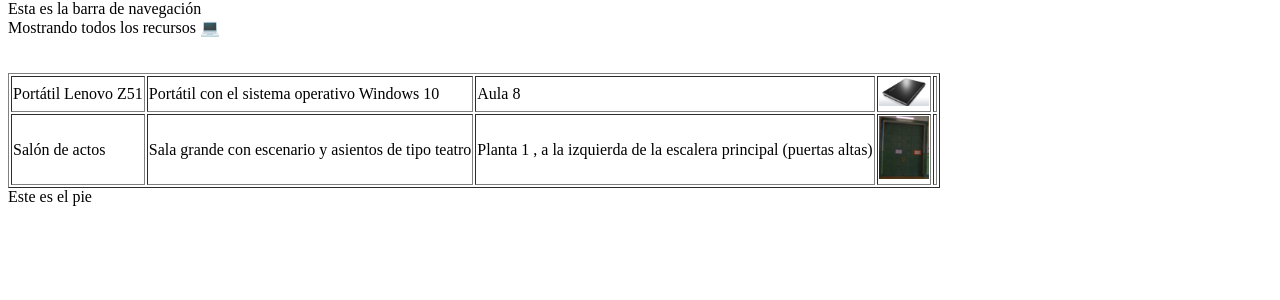
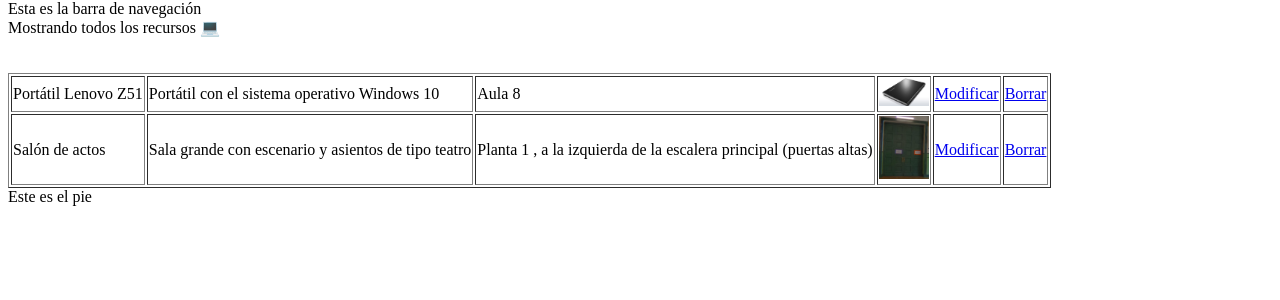
Before and after one commit to juanmatorres-dev/app_reserva_de_recursos, a PHP site: page / in a window 1280 px wide. Shown: the part 26-326 px from the top of the page. Run offline with PHP 8.4, Linux system fonts and the light colour scheme; data comes from the database, SQL or seed files in the repository.

Commit message:
Añadidos botones modificar y borrar (en proceso ...)

```diff
--- a/views/allResources.php
+++ b/views/allResources.php
@@ -32,20 +32,14 @@ foreach ($data['resources'] as $resources) {
     echo "<td>" . $resources['location'] . "</td>";
     echo "<td>" . "<img src='" . $resources['image'] . "' width='50px'/>" . "</td>";
 
-    echo "<td>";
-
-
-
-    echo "</td>";
-
-    //echo "<td><a class='btn btn-outline-info' href='index.php?action=formularioModificarPelicula&id_peliculas=" . $fila->id_peliculas . "'>Modificar</a></td>";
-    //echo "<td><a class='btn btn-outline-danger confirmacion' href='index.php?action=borrarPelicula&id_peliculas=" . $fila->id_peliculas . "'>Borrar</a></td>";
+    echo "<td><a class='btn btn-outline-info' href='index.php?action=formularioModificarPelicula&id_peliculas=" . $resources['id'] . "'>Modificar</a></td>";
+    echo "<td><a class='btn btn-outline-danger confirmacion' href='index.php?action=borrarPelicula&id_peliculas=" . $resources['id'] . "'>Borrar</a></td>";
     echo "</tr>";
 }
 
 echo "</table>";
 
-/*
+/* Borrar
 foreach ($data['permissions'] as $permission) {
     echo "<a href='index.php?action=" . $permission['action'] . "'>" . $permission['description'] . "</a><br>";
 }
```
